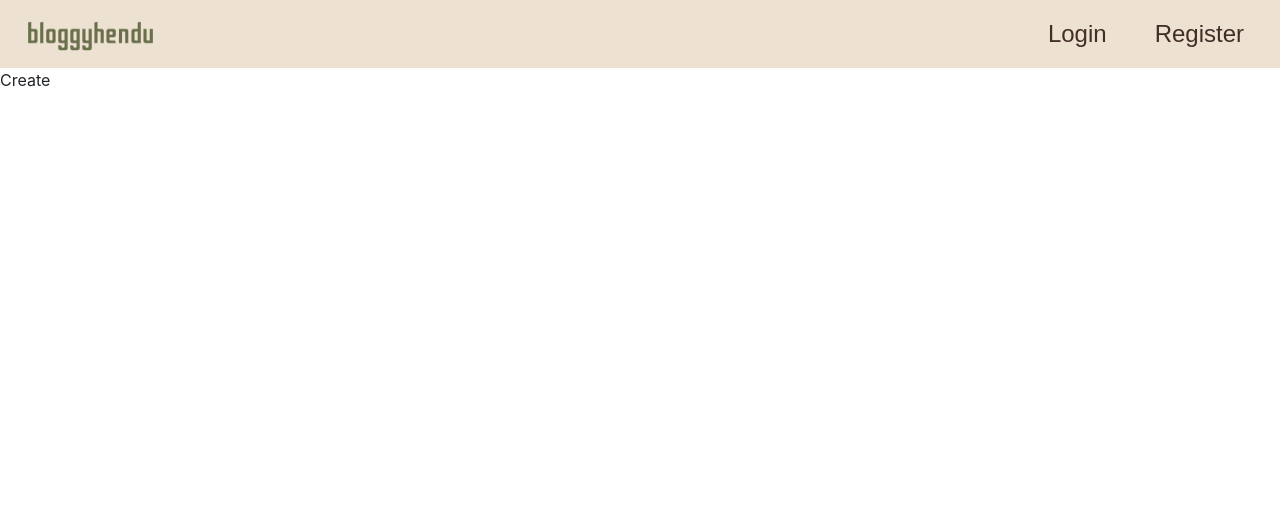
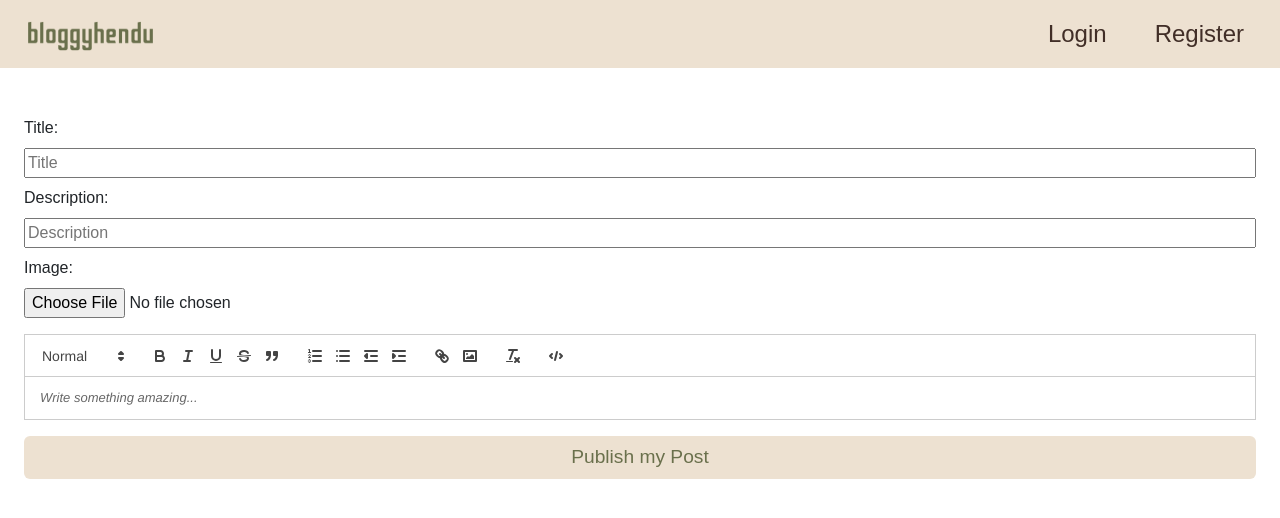
Before and after one commit to bradyhendu/bloggyhendu, a React (Create React App) app in the folder client/: page /create in a window 1280 px wide. Shown: the top 518 px of the page. Built offline with nearby package versions, Linux system fonts and the light colour scheme; a web font is replaced by a local one.

Commit message:
Finishes the create post page

```diff
--- a/client/src/components/Create.js
+++ b/client/src/components/Create.js
@@ -1,10 +1,90 @@
-import React from 'react'
+import React, {useState} from 'react'
+import ReactQuill from 'react-quill'
+import 'react-quill/dist/quill.snow.css'
+
+import '../styles/Create.scss'
 
 const Create = () => {
+  const [title, setTitle] = useState('');
+  const [description, setDescription] = useState('');
+  const [content, setContent] = useState('');
+  const [file, setFile] = useState('');
+
+  const modules = {
+    toolbar: [
+      [{ 'header': [1, 2, false] }],
+      ['bold', 'italic', 'underline','strike', 'blockquote'],
+      [{'list': 'ordered'}, {'list': 'bullet'}, {'indent': '-1'}, {'indent': '+1'}],
+      ['link', 'image'],
+      ['clean'],
+      ['code-block']
+    ]
+  }
+  const formats = [
+    'header',
+    'bold', 'italic', 'underline', 'strike', 'blockquote',
+    'list', 'bullet', 'indent',
+    'link', 'image',
+    'code-block'
+  ]
+
+  const createNewPost = async (e) => {
+    e.preventDefault();
+    try {
+      const data = new FormData();
+      data.set('title', title);
+      data.set('description', description);
+      data.set('content', content);
+      data.set('file', file);
+      const response = await fetch('http://localhost:4000/post', {
+        method: 'POST',
+        body: data,
+      });
+    } catch (err) {
+      console.error(err.message);
+    }
+  }
   return (
-    <div>
-      Create
-    </div>
+    <>
+      <form className='d-flex justify-content-center flex-column mx-4 my-5 blog-post' onSubmit={createNewPost}>
+        <label>Title:</label>
+        <input
+          type="text"
+          className='my-2'
+          placeholder="Title"
+          value={title}
+          onChange={e => setTitle(e.target.value)}
+          required
+        />
+        <label>Description:</label>
+        <input
+          type="text"
+          className='my-2'
+          placeholder="Description"
+          value={description}
+          onChange={e => setDescription(e.target.value)}
+          required
+        />
+        <label>Image:</label>
+        <input
+          type="file"
+          className='my-2'
+          placeholder="Image"
+          accept="image/*"
+          onChange={e => setFile(e.target.files[0])}
+          required
+        />
+        <ReactQuill className='my-2'
+          value={content}
+          modules={modules}
+          formats={formats}
+          placeholder="Write something amazing..."
+          onChange={newValue => setContent(newValue)}
+          required
+        />
+        <button className='btn my-2'>Publish my Post</button>
+      </form>
+    </>
   )
 }
 
--- a/client/src/styles/Create.scss
+++ b/client/src/styles/Create.scss
@@ -0,0 +1,15 @@
+.blog-post{
+    font-family: var(--font-base);
+
+    button{
+        background-color: var(--bg-color);
+        color: var(--primary-color);
+
+        font-size: larger;
+
+        &:hover{
+            background-color: var(--primary-color);
+            color: var(--bg-color);
+        }
+    }
+}
```
